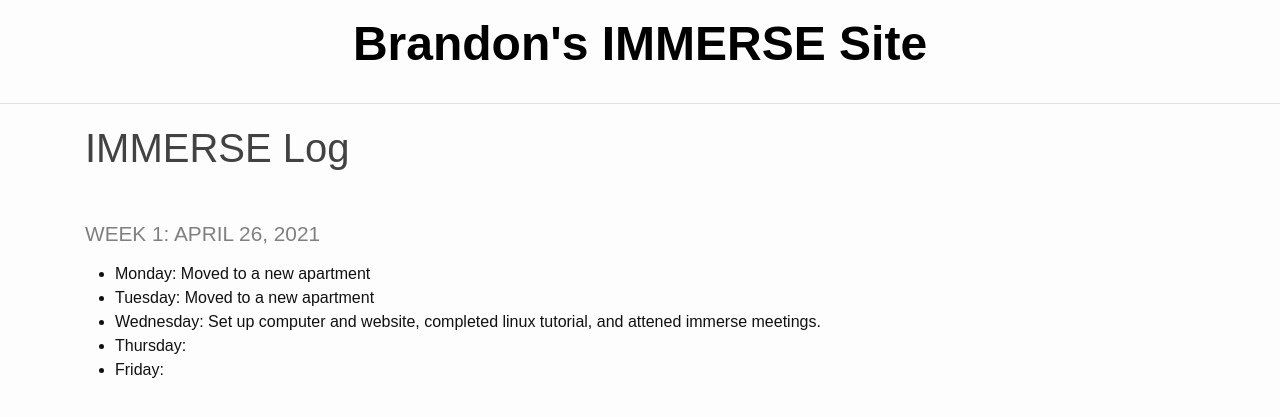
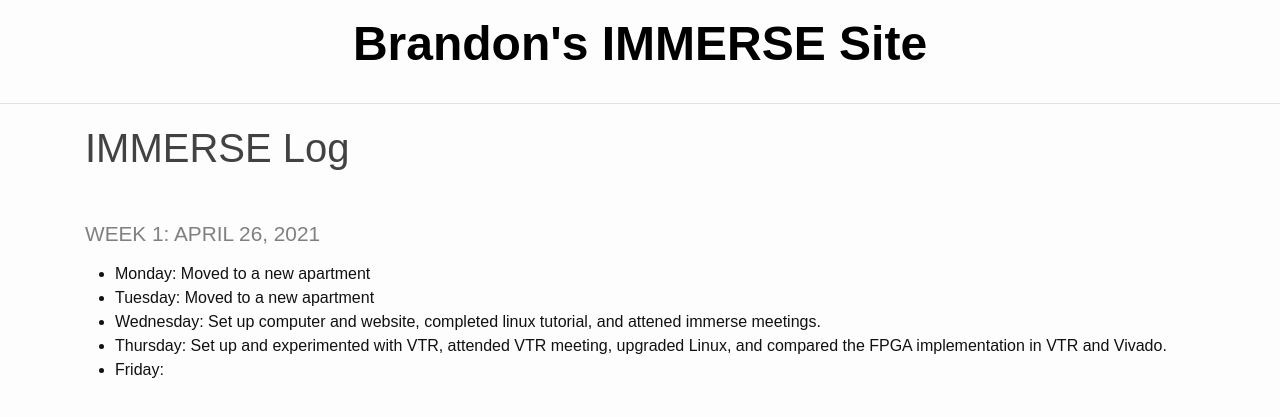
Before and after one commit to heinerb1/heinerb1.github.io, a Jekyll site: the page built from _pages/log.md, in a window 1280 px wide. Shown: the top 417 px of the page. Built offline with Jekyll 4.4.1, drawn with Linux system fonts in a browser that asks for light colours.

Commit message:
4/29 Update

```diff
--- a/_pages/log.md
+++ b/_pages/log.md
@@ -8,5 +8,5 @@ title: IMMERSE Log
 * **Monday**: Moved to a new apartment
 * **Tuesday**: Moved to a new apartment
 * **Wednesday**: Set up computer and website, completed linux tutorial, and attened immerse meetings.
-* **Thursday**:
+* **Thursday**: Set up and experimented with VTR, attended VTR meeting, upgraded Linux, and compared the FPGA implementation in VTR and Vivado.
 * **Friday**:
```
